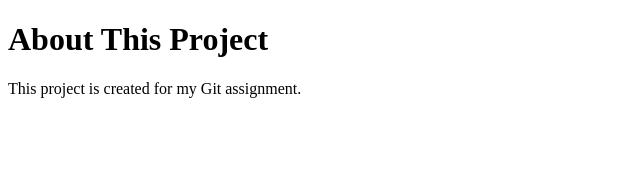
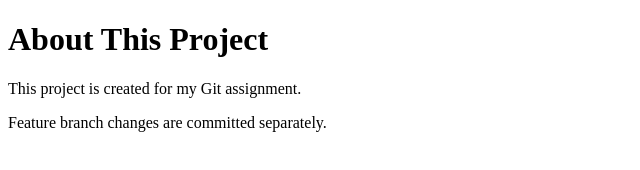
Before and after one commit to khushi512/GitWorkflowAssignment, a plain HTML site: page about.html in a window 1280 px wide. Shown: the whole page, without its empty margins (0-640 px from the left). Drawn offline with Linux system fonts and the light colour scheme.

Commit message:
Add feature page content

```diff
--- a/about.html
+++ b/about.html
@@ -7,5 +7,6 @@
 <body>
     <h1>About This Project</h1>
     <p>This project is created for my Git assignment.</p>
+    <p>Feature branch changes are committed separately.</p>
 </body>
 </html>
```
